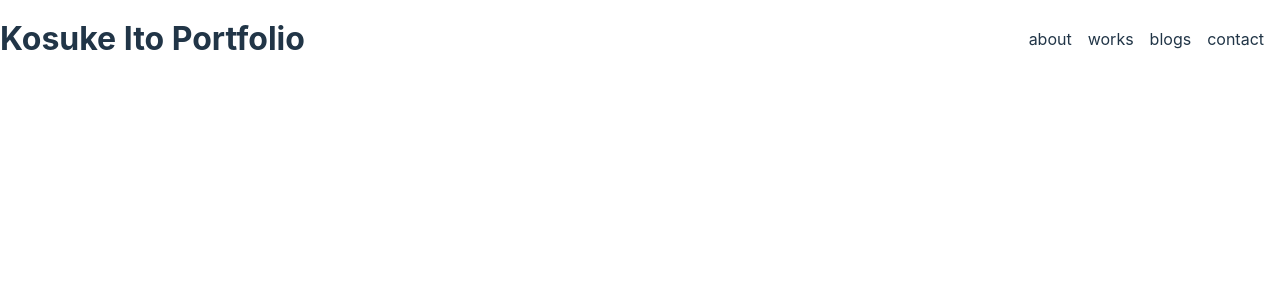
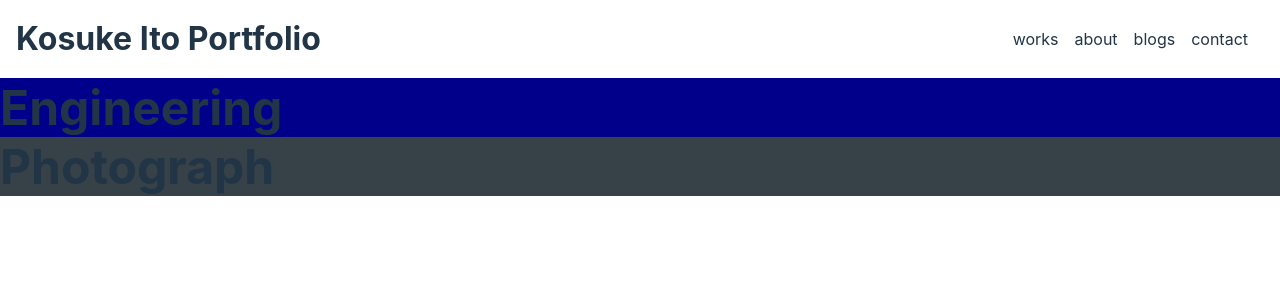
Before and after one commit to Kosuke-Ito/vite-my-site, a Vue app: page / in a window 1280 px wide. Shown: the top 300 px of the page. Built offline with nearby package versions, Linux system fonts and the light colour scheme.

Commit message:
コンポーネントの修正

```diff
--- a/src/components/pages/TopPage.vue
+++ b/src/components/pages/TopPage.vue
@@ -1,7 +1,9 @@
 <script setup>
 import { ref } from 'vue'
+import Engineering from "../containers/Engineering.vue"
+import Photograph from "../containers/Photograph.vue"
 
-const items = ref(["about", "works", "blogs", "contact"])
+const items = ref(["works", "about", "blogs", "contact"])
 defineProps({
   msg: String
 })
@@ -17,10 +19,15 @@ defineProps({
     </li>
   </ul>
 </header>
+<div id="content">
+  <Engineering />
+  <Photograph />
+</div>
 </template>
 
 <style scoped>
-header{display: flex;align-items: center}
+header{display: flex;align-items: center;margin: 0 1rem;}
+#content{background-color: blue;}
 h1{margin-right: auto;}
 ul {list-style: none; display: flex;}
 li{margin-right: 1rem;}
```
Lines whose indentation alone changed are shown as unchanged.
